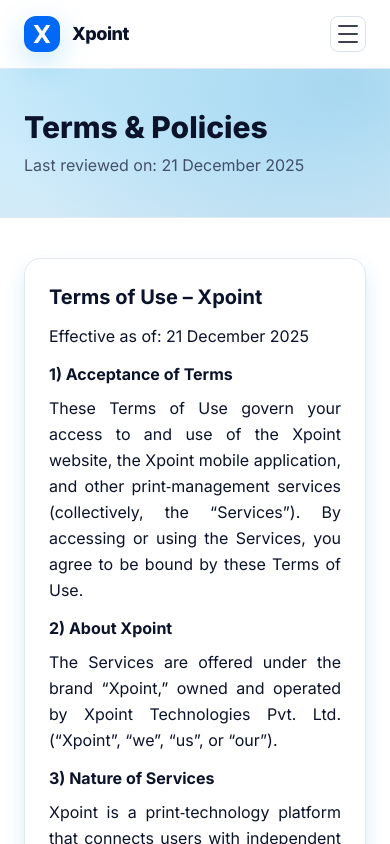
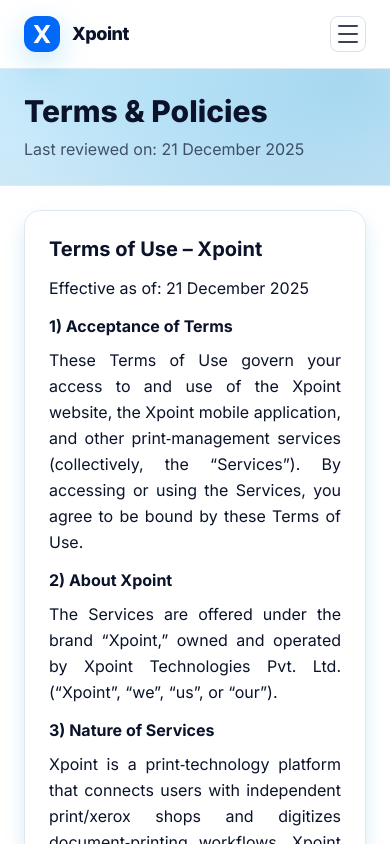
Before and after one commit to ayush346/Xpoint, a React (Vite) app in the folder client/: page /terms-policies in a window 390 px wide. Shown: the top 844 px of the page. Built offline with nearby package versions, Linux system fonts and the light colour scheme; no server answers.

Commit message:
Fix SPA routing for Vercelllllllllllll

```diff
--- a/client/src/components/PageHeader.jsx
+++ b/client/src/components/PageHeader.jsx
@@ -3,7 +3,7 @@
 export default function PageHeader({ title, subtitle }) {
 	return (
 		<section className="gradient-hero border-b border-slate-200">
-			<div className="container-padded py-10 md:py-14">
+			<div className="container-padded py-6 md:py-14">
 				<motion.div
 					initial={{ opacity: 0, y: -10 }}
 					animate={{ opacity: 1, y: 0 }}
--- a/client/src/components/Section.jsx
+++ b/client/src/components/Section.jsx
@@ -1,12 +1,12 @@
 import { motion } from "framer-motion";
 
-export default function Section({ index, heading, body, renderLegal = false, renderLegalHeadings = false, justify = false }) {
+export default function Section({ index, heading, body, renderLegal = false, renderLegalHeadings = false, justify = false, immediate = false }) {
+	const transition = { duration: 0.4, delay: Math.min(index * 0.05, 0.3) };
 	return (
 		<motion.article
 			initial={{ opacity: 0, y: 12 }}
-			whileInView={{ opacity: 1, y: 0 }}
-			viewport={{ once: true, amount: 0.2 }}
-			transition={{ duration: 0.4, delay: Math.min(index * 0.05, 0.3) }}
+			{...(immediate ? { animate: { opacity: 1, y: 0 } } : { whileInView: { opacity: 1, y: 0 }, viewport: { once: true, amount: 0.2 } })}
+			transition={transition}
 			className={`card p-6 md:p-8 ${justify ? "prose-justify" : ""}`}
 		>
 			<h3 className="text-xl md:text-2xl font-bold text-midnight">
--- a/client/src/pages/TermsPrivacy.jsx
+++ b/client/src/pages/TermsPrivacy.jsx
@@ -76,9 +76,9 @@
 	return (
 		<>
 			<PageHeader title="Terms &amp; Policies" subtitle="Last reviewed on: 21 December 2025" />
-			<section className="container-padded py-10 md:py-16 grid gap-6 max-w-3xl mx-auto">
+			<section className="container-padded py-6 md:py-16 grid gap-6 max-w-3xl mx-auto">
 				{sections.map((s, i) => (
-					<Section key={s.heading} index={i} heading={s.heading} body={s.body} renderLegal renderLegalHeadings justify />
+					<Section key={s.heading} index={i} heading={s.heading} body={s.body} renderLegal renderLegalHeadings justify immediate={i === 0} />
 				))}
 			</section>
 		</>
```
